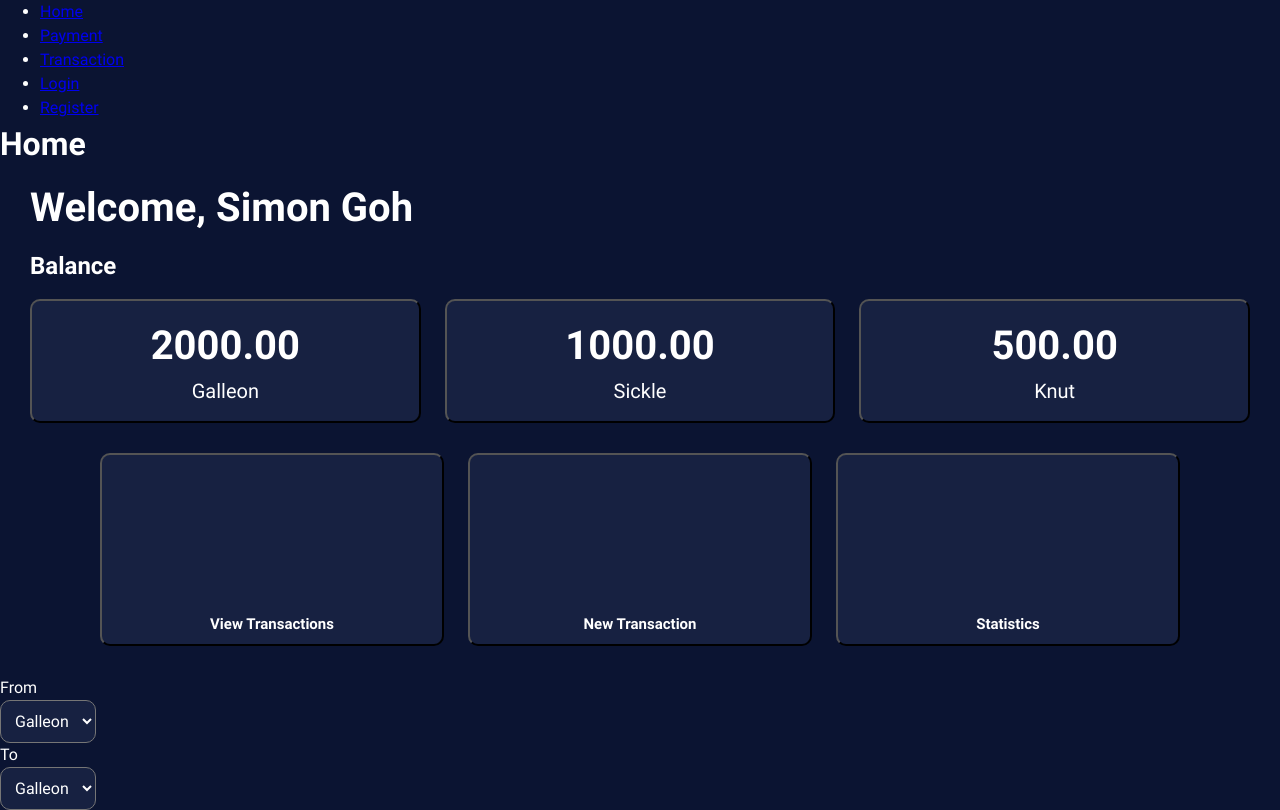
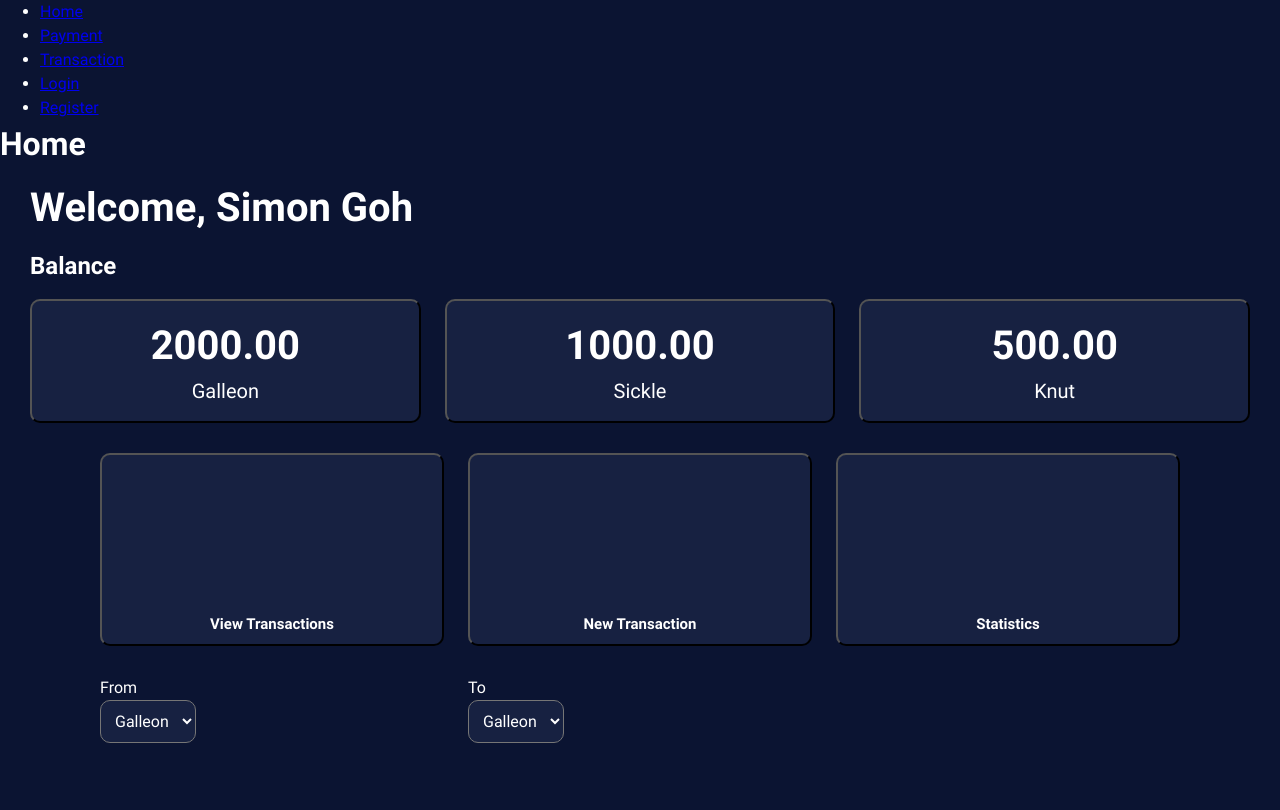
Before and after one commit to BuzzOffer/E-Gringotts-Frontend, a React (Vite) app: page / in a window 1280 px wide. Built offline with nearby package versions, Linux system fonts and the light colour scheme.

Commit message:
displayed div as a grid

```diff
--- a/src/pages/Home/home.css
+++ b/src/pages/Home/home.css
@@ -74,3 +74,10 @@
     margin: 10px 30px;
     font-size: 2.5rem;
 }
+
+.currencyConverter {
+    display: grid;
+    grid-template-columns: repeat(3, 1fr);
+    gap: 1.5rem;
+    margin: 30px 100px;
+}
```
